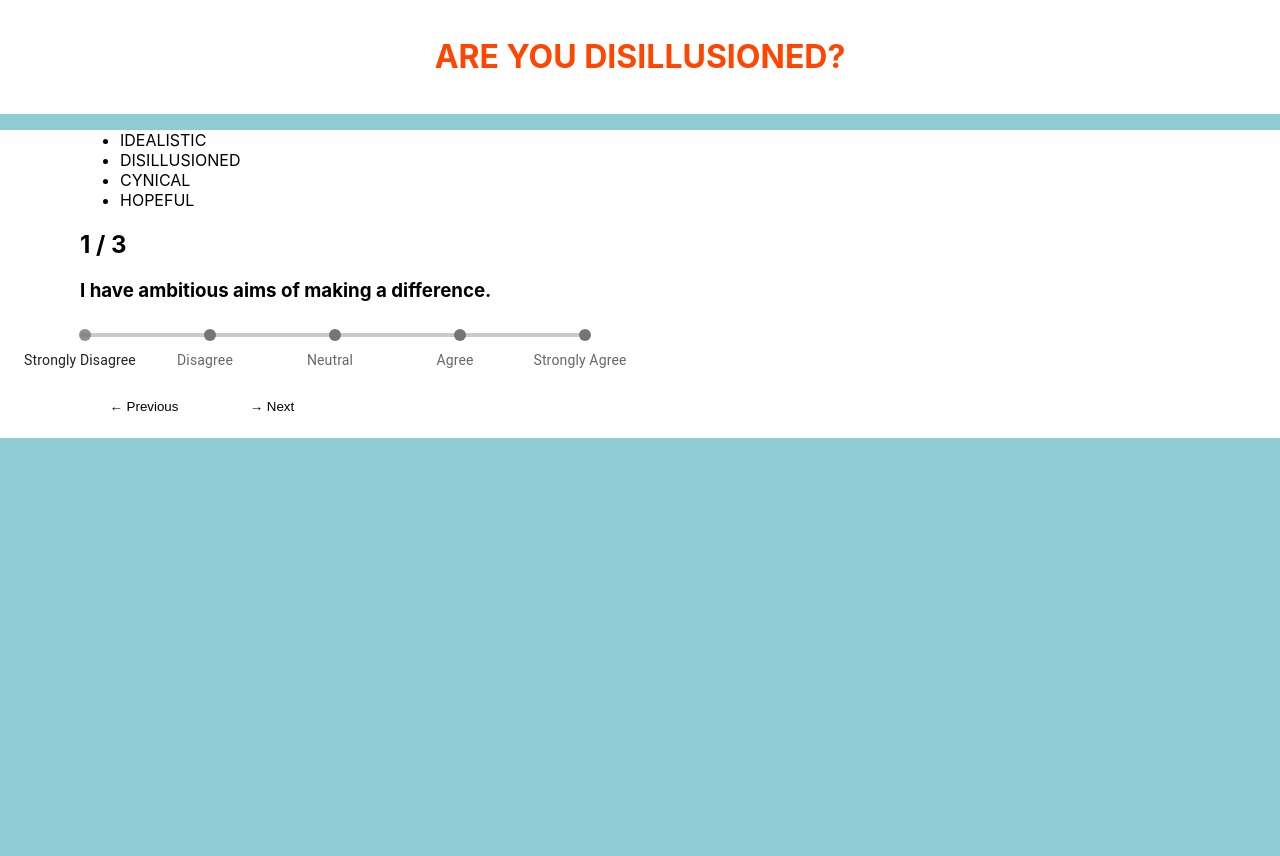
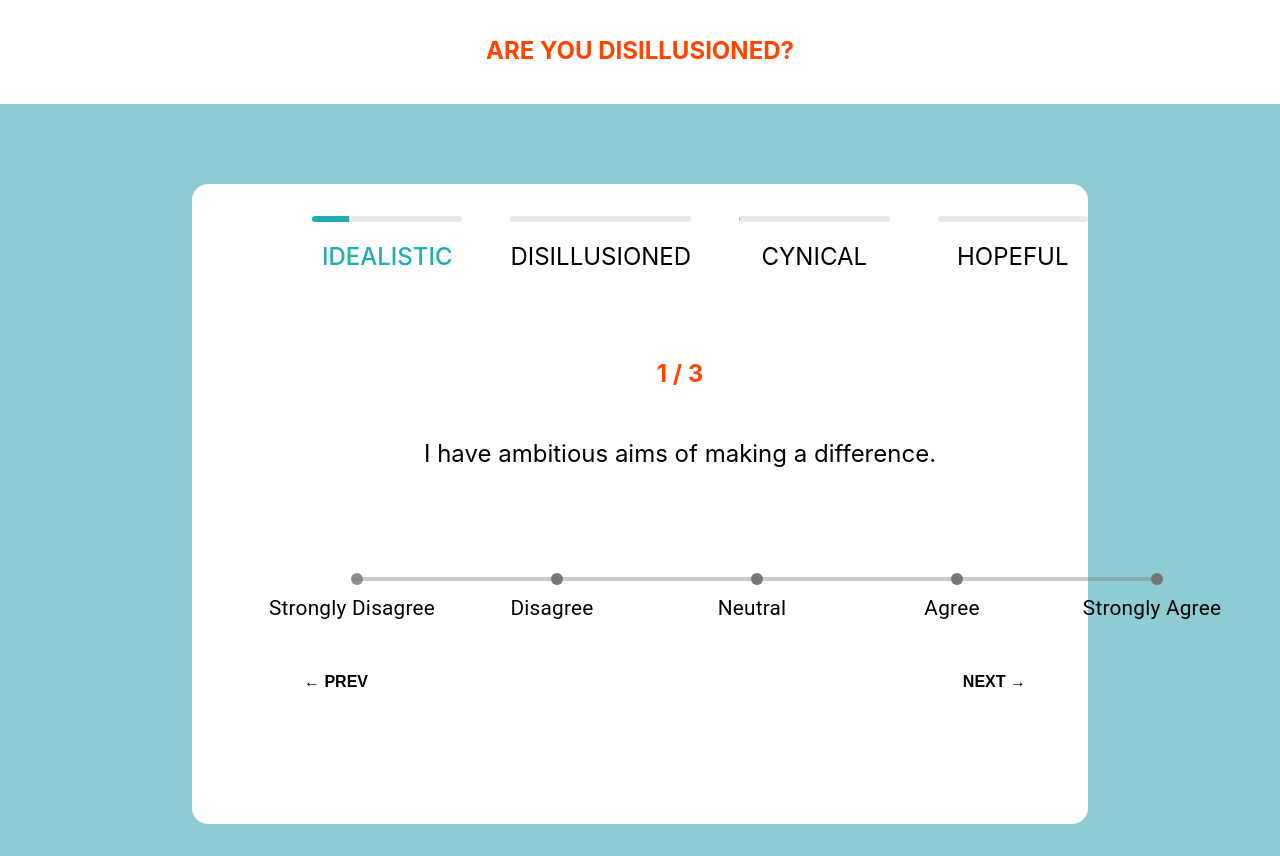
Before and after one commit to Abhishek7Tech/Internship-Studio137, a React (Create React App) app: page / in a window 1280 px wide. Before the commit the page ends 800 px from the top, so only its background shows below. Built offline with nearby package versions, Linux system fonts and the light colour scheme.

Commit message:
added Linear progress bars

```diff
--- a/src/components/card/Card.css
+++ b/src/components/card/Card.css
@@ -1,16 +1,52 @@
 #card {
   background-color: white;
   padding-left: 5rem;
+  margin-top: 5rem;
+  text-align: center;
+  margin-left: 12rem;
+  margin-right: 12rem;
+  border-radius: 1rem;
+  height: 80vh;
+  margin-bottom: 2rem;
 }
 #slider {
   background-color: white;
+  margin-top: 6rem;
 }
 
+#category_list{
+  list-style: none;
+  display: flex;
+  gap: 3rem;
+  padding-top: 2rem;
+
+  /* margin-right: 2rem; */
+}
+
+#category_item{
+  width: 12rem;
+}
+
+#category_heading{
+  font-weight: 400;
+}
+
+#category_heading_active{
+  font-weight: 500;
+  color: #20adb4;
+}
 #button_section{
   padding-bottom: 1rem;
-  padding-top: 1rem;
+  padding-top: 3rem;
   display: flex;
+  gap: 65%;
 
+
+}
+
+#question_number{
+  padding-top: 3rem;
+  color: orangered;
 }
 
 #previous-btn{
@@ -19,6 +55,8 @@
   text-align: center;
   background-color: white;
   border: none;
+  font-size: 1rem;
+  font-weight: 600;
 }
 
 #previous-btn:hover{
@@ -32,9 +70,17 @@
   text-align: center;
   background-color: white;
   border: none;
+  font-size: 1rem;
+  font-weight: 600;
 }
 
 #next-btn:hover{
   background-color: whitesmoke;
   cursor: pointer;
 }
+
+#question{
+  padding-top: 2rem;
+  font-weight: 400;
+  font-size: 1.5rem;
+}
--- a/src/components/card/Card.js
+++ b/src/components/card/Card.js
@@ -3,38 +3,36 @@ import "./Card.css";
 import * as React from "react";
 import { ThemeProvider } from "@emotion/react";
 import theme from "../../theme";
+import Box from "@mui/material/Box";
+import LinearProgress from "@mui/material/LinearProgress";
 import { SliderContext } from "../../contexts/SliderContext";
+import LinearSlider from "../linearslider/LinearSlider";
 function Card() {
   const { question, questionsArray, nextBtnHandler, previousButtonHandler } =
     React.useContext(SliderContext);
-  // function nextBtnHandler(e) {
-  //   console.log("Clicked");
-  //   e.preventDefault();
-  //   if (question !== 2) {
-  //     // setSlider(!slider);
-  //     setQuestion(question + 1);
-  //   }
-  // }
-  // function previousButtonHandler(e) {
-  //   e.preventDefault();
 
-  //   if (question !== 0) {
-  //     setQuestion(question - 1);
-  //   }
-  // }
-
-  // function sliderHandler() {
-  //   setSlider(!slider);
-
-  // }
   return (
     <main id="card">
       <section id="category">
         <ul id="category_list">
-          <li id="category_item">IDEALISTIC</li>
-          <li id="category_item">DISILLUSIONED</li>
-          <li id="category_item">CYNICAL</li>
-          <li id="category_item">HOPEFUL</li>
+          <li id="category_item">
+            <LinearSlider progress={question + 1}></LinearSlider>
+            <h2 id={question > 3 ?"category_heading": "category_heading_active"}>IDEALISTIC</h2>
+          </li>
+          <li id="category_item">
+            <LinearSlider progress={0}></LinearSlider>
+            <h2 id="category_heading">DISILLUSIONED</h2>
+          </li>
+
+          <li id="category_item">
+            <LinearSlider progress={0}></LinearSlider>
+            <h2 id="category_heading">CYNICAL</h2>
+          </li>
+          <li id="category_item">
+            <LinearSlider progress={0}></LinearSlider>
+
+            <h2 id="category_heading">HOPEFUL</h2>
+          </li>
         </ul>
       </section>
 
@@ -48,7 +46,7 @@ function Card() {
                     {question + 1} / {questionsArray.length}
                   </h2>
 
-                  <h3>{que.qustion}</h3>
+                  <h2 id="question">{que.qustion}</h2>
                 </section>
                 <section id="slider" onClick={nextBtnHandler}>
                   <ThemeProvider theme={theme}>
@@ -61,10 +59,10 @@ function Card() {
         })}
         <section id="button_section">
           <button onClick={previousButtonHandler} id="previous-btn">
-            &larr; Previous
+            &larr; PREV
           </button>
           <button onClick={nextBtnHandler} id="next-btn">
-            &rarr; Next
+            NEXT &rarr;
           </button>
         </section>
       </div>
--- a/src/components/header/Header.css
+++ b/src/components/header/Header.css
@@ -7,4 +7,6 @@
 #header_heading {
   color: orangered;
   text-align: center;
+  height: 2rem;
+
 }
--- a/src/components/header/Header.js
+++ b/src/components/header/Header.js
@@ -3,7 +3,7 @@ import "./Header.css";
 function Header() {
   return (
     <header id="header">
-      <h1 id="header_heading">ARE YOU DISILLUSIONED?</h1>
+      <h2 id="header_heading">ARE YOU DISILLUSIONED?</h2>
     </header>
   );
 }
--- /dev/null
+++ b/src/components/linearslider/LinearSlider.js
@@ -0,0 +1,26 @@
+import Box from "@mui/material/Box";
+import LinearProgress from "@mui/material/LinearProgress";
+
+function LinearSlider(props) {
+  const ProgresscolorPrimary = {
+    backgroundColor: "#e9e9e9",
+    height:"6px",
+    borderRadius:"3px"
+  };
+
+  const ProgressbarColorPrimary = {
+    background: "#20adb4",
+  };
+  return (
+    <Box
+      sx={{
+        width: "100%",
+        "& .MuiLinearProgress-colorPrimary": ProgresscolorPrimary,
+        "& .MuiLinearProgress-barColorPrimary": ProgressbarColorPrimary,
+      }}
+    >
+      <LinearProgress variant="determinate" value={props.progress * 25} />
+    </Box>
+  );
+}
+export default LinearSlider;
--- a/src/components/slider/Slider.js
+++ b/src/components/slider/Slider.js
@@ -84,15 +84,20 @@ function SliderBar(props) {
 
   const theme = useTheme();
   return (
-    <div onClick={sliderHandler}>
+    <div onClick ={sliderHandler}>
       {slider ? (
         <Box
           sx={{
-            width: 500,
+            width: 800,
+            marginLeft:"5rem",
             color: theme.palette.primary,
             "& .MuiSlider-thumb": sliderThumb,
             "& .MuiSlider-mark": sliderMark,
             "& .MuiSlider-track": sliderTrack,
+            "& .MuiSlider-markLabel":{
+              fontSize:"1.3rem",
+              color:"black"
+           },
           }}
         >
           <Slider
@@ -108,11 +113,16 @@ function SliderBar(props) {
       ) : (
         <Box
           sx={{
-            width: 500,
+            width: 800,
+            marginLeft:"5rem",
             color: theme.palette.primary,
             "& .MuiSlider-thumb": noSLiderThumb,
             "& .MuiSlider-mark": sliderMark,
             "& .MuiSlider-track": noSliderTrack,
+            "& .MuiSlider-markLabel":{
+               fontSize:"1.3rem",
+               color:"black"
+            },
             "& .MuiSlider-markActive": {
               backgroundColor: "#757575",
             },
```
